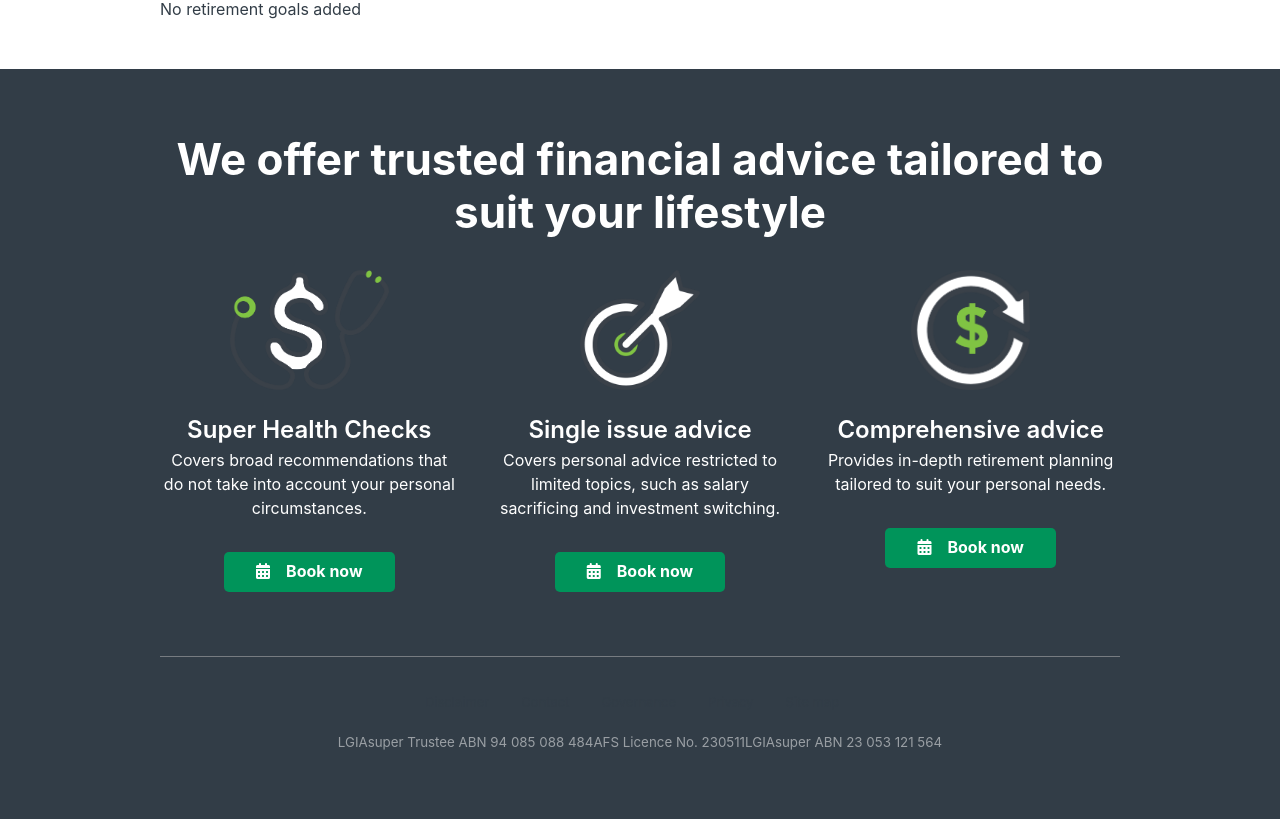
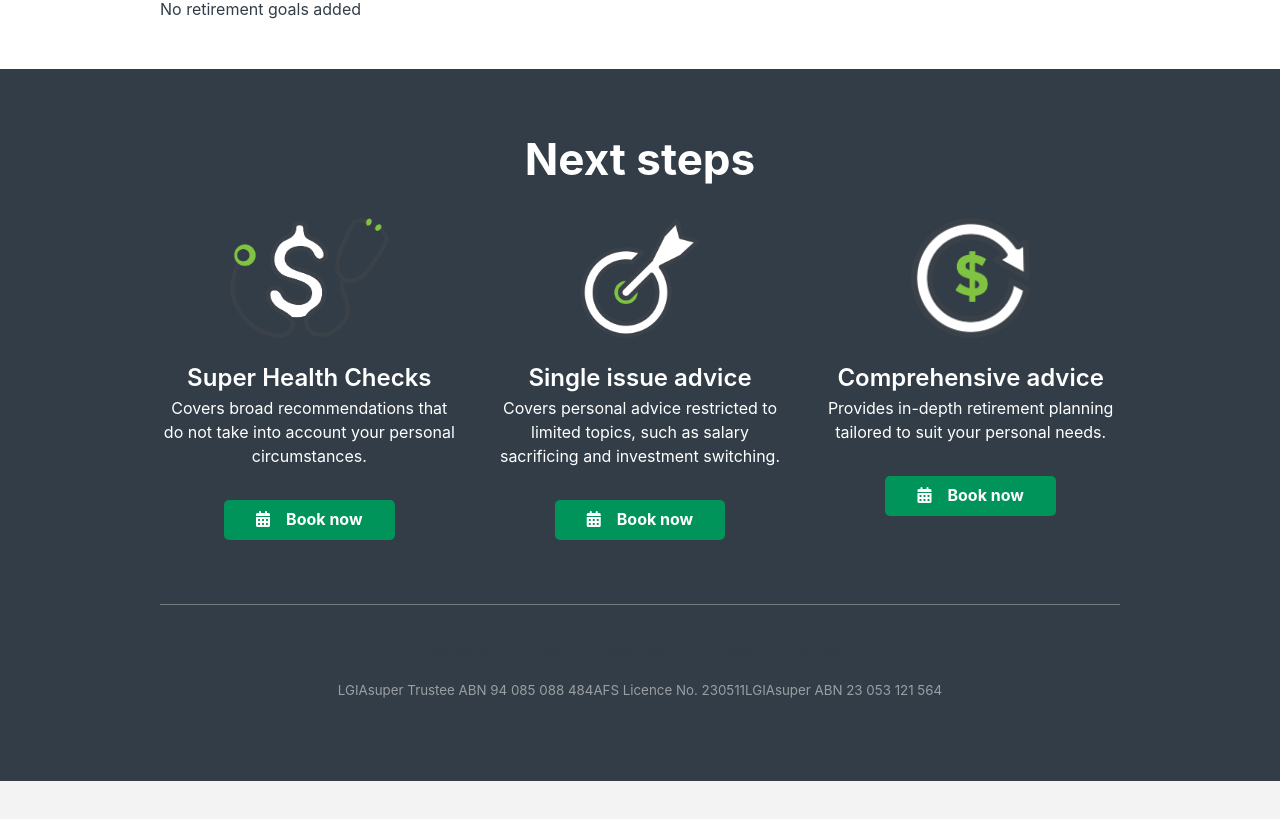
Before and after one commit to jaseflow/calculator, a React (Create React App) app: page /step/results in a window 1280 px wide. Shown: the part 1039-1858 px from the top of the page. After the commit the page ends 1820 px from the top, so only its background shows below. Built offline with nearby package versions, Linux system fonts and the light colour scheme.

Commit message:
Next steps title

```diff
--- a/src/slides/Results.js
+++ b/src/slides/Results.js
@@ -175,7 +175,7 @@ function Results(props) {
       </div>
       <div className="Results__footer">
         <div className="container">
-          <h1 className="text-centered">We offer trusted financial advice tailored to suit your lifestyle</h1>
+          <h1 className="text-centered">Next steps</h1>
           <div className="Results__actions">
             <div className="Results__block">
               <img src={superHealthCheckImg} alt="" />
```
Also changed, not shown: 1 other file (tests, documents, lock files or other folders).
